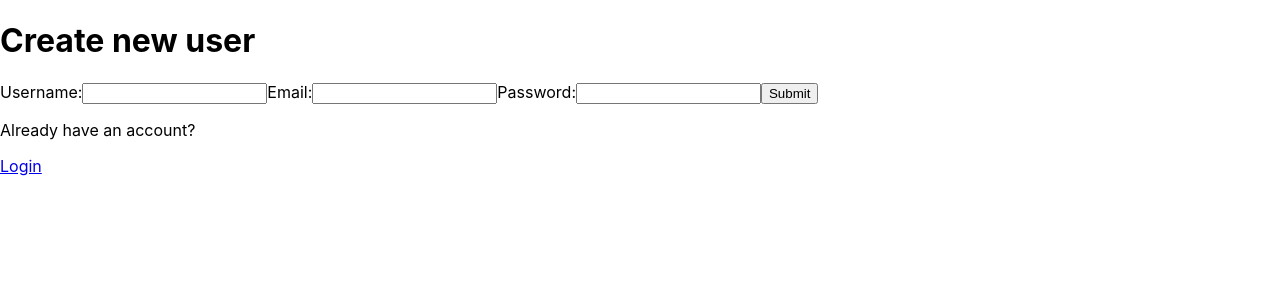
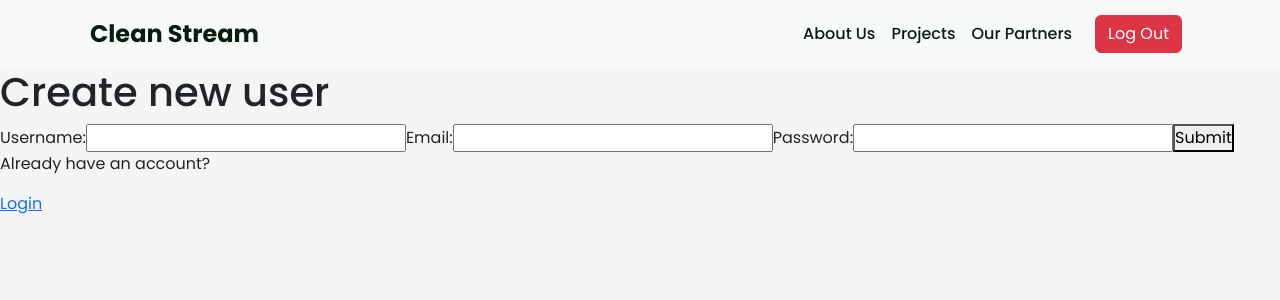
Before and after one commit to MICHAELMUNAVU83/clean-stream, a React (Create React App) app in the folder client/: page / in a window 1280 px wide. Shown: the top 300 px of the page. Built offline with nearby package versions, Linux system fonts and the light colour scheme; no server answers.

Commit message:
added navbar

```diff
--- a/client/public/index.html
+++ b/client/public/index.html
@@ -24,7 +24,12 @@
       work correctly both with client-side routing and a non-root public URL.
       Learn how to configure a non-root public URL by running `npm run build`.
     -->
-    <title>React App</title>
+    <!-- CSS only -->
+<link href="https://cdn.jsdelivr.net/npm/bootstrap@5.2.3/dist/css/bootstrap.min.css" rel="stylesheet" integrity="sha384-rbsA2VBKQhggwzxH7pPCaAqO46MgnOM80zW1RWuH61DGLwZJEdK2Kadq2F9CUG65" crossorigin="anonymous">
+<!-- JavaScript Bundle with Popper -->
+<script src="https://cdn.jsdelivr.net/npm/bootstrap@5.2.3/dist/js/bootstrap.bundle.min.js" integrity="sha384-kenU1KFdBIe4zVF0s0G1M5b4hcpxyD9F7jL+jjXkk+Q2h455rYXK/7HAuoJl+0I4" crossorigin="anonymous"></script>
+<link rel="stylesheet" href="https://cdnjs.cloudflare.com/ajax/libs/font-awesome/4.7.0/css/font-awesome.min.css">
+<title>React App</title>
   </head>
   <body>
     <noscript>You need to enable JavaScript to run this app.</noscript>
--- a/client/src/App.js
+++ b/client/src/App.js
@@ -3,6 +3,7 @@ import SignUp from "./SignUp";
 import { BrowserRouter as Router, Routes, Route } from "react-router-dom";
 import Hello from "./Hello";
 import Login from "./Login";
+import NavBar from "./components/NavBar";
 
 function App() {
   const [storedToken, setStoredToken] = useState(localStorage.getItem("token"));
@@ -10,14 +11,32 @@ function App() {
     console.log(storedToken);
   }, [storedToken]);
 
+  //
+
+  const [user, setUser] = useState(null);
+  useEffect(() => {
+    fetch("/api/v1/profile ", {
+      method: "GET",
+      headers: {
+        Accepts: "application/json",
+        "Content-Type": "application/json",
+        Authorization: `Bearer ${localStorage.token}`,
+      },
+    })
+      .then((res) => res.json())
+      .then((data) => setUser(data.user));
+  }, []);
+
+
   return (
     <div>
       <Router>
+        <NavBar user={user} setStoredToken={setStoredToken} />
         <Routes>
           {storedToken ? (
             <Route
               path="/"
-              element={<Hello setStoredToken={setStoredToken} />}
+              element={<Hello user={user} setStoredToken={setStoredToken} />}
             />
           ) : (
             <Route
--- a/client/src/Hello.js
+++ b/client/src/Hello.js
@@ -1,31 +1,10 @@
-import React, { useEffect, useState } from "react";
+import React from "react";
 
-function Hello({ setStoredToken }) {
-  const [name, setName] = useState("");
-  useEffect(() => {
-    fetch("/api/v1/profile ", {
-      method: "GET",
-      headers: {
-        Accepts: "application/json",
-        "Content-Type": "application/json",
-        Authorization: `Bearer ${localStorage.token}`,
-      },
-    })
-      .then((res) => res.json())
-      .then((data) => setName(data.user.username));
-  }, []);
+function Hello({ user, setStoredToken }) {
 
   return (
     <div>
-      Hello {name}
-      <button
-        onClick={() => {
-          localStorage.setItem("token", null);
-          setStoredToken(null);
-        }}
-      >
-        Log out
-      </button>
+      Hello {user? user.username : "Guest"}!
     </div>
   );
 }
--- /dev/null
+++ b/client/src/components/NavBar.js
@@ -0,0 +1,66 @@
+import React from 'react'
+
+const NavBar = ({user, setStoredToken}) => {
+
+    const handleLogOut = () => {
+        localStorage.setItem('token', null)
+        setStoredToken(null)
+    }
+
+
+
+
+  return (
+    <>
+
+<nav className="navbar navbar-expand-lg navbar-light bg-light">
+
+  <div className="container">
+    <button
+      className="navbar-toggler"
+      type="button"
+      data-mdb-toggle="collapse"
+      data-mdb-target="#navbarButtonsExample"
+      aria-controls="navbarButtonsExample"
+      aria-expanded="false"
+      aria-label="Toggle navigation"
+    >
+      <i className="fas fa-bars"></i>
+    </button>
+
+
+    <div className="collapse navbar-collapse" id="navbarButtonsExample">
+
+      <ul className="navbar-nav me-auto mb-2 mb-lg-0">
+        <li className="nav-item">
+          <a className="nav-link brandname" href="/">Clean Stream</a>
+        </li>
+      </ul>
+
+
+      <div className="d-flex align-items-center">
+      <ul className="navbar-nav me-auto mb-2 mb-lg-0">
+        <li className="nav-item content">
+          <a className="nav-link" href="/about">About Us</a>
+        </li>
+        <li className="nav-item content">
+          <a className="nav-link" href="/projects">Projects</a>
+        </li>
+        <li className="nav-item content">
+          <a className="nav-link" href="/">Our Partners</a>
+        </li>
+      </ul>
+        <button onClick={handleLogOut} type="button" className="btn btn-danger me-3">
+          Log Out
+        </button>
+      </div>
+    </div>
+
+  </div>
+  </nav>
+
+    </>
+  )
+}
+
+export default NavBar
--- a/client/src/index.css
+++ b/client/src/index.css
@@ -1,13 +1,62 @@
-body {
-  margin: 0;
-  font-family: -apple-system, BlinkMacSystemFont, 'Segoe UI', 'Roboto', 'Oxygen',
-    'Ubuntu', 'Cantarell', 'Fira Sans', 'Droid Sans', 'Helvetica Neue',
-    sans-serif;
-  -webkit-font-smoothing: antialiased;
-  -moz-osx-font-smoothing: grayscale;
+/* Import rubik font */
+@import url('https://fonts.googleapis.com/css?family=Rubik:400,500,700&display=swap');
+
+/* Import Poppins */
+
+@import url('https://fonts.googleapis.com/css?family=Poppins:400,500,700&display=swap');
+
+/* Root */
+
+:root{
+
+  --poppins: 'Poppins', sans-serif;
+  --rubik: 'Rubik', sans-serif;
+  --bg: #F5F5F5;
+  --lightgreen: #dcece3;
+  --darkgreen: #091d11;
 }
 
-code {
-  font-family: source-code-pro, Menlo, Monaco, Consolas, 'Courier New',
-    monospace;
+body{
+  font-family: var(--poppins);
+  background-color: var(--bg);
 }
+
+*{
+  margin: 0;
+  padding: 0;
+  box-sizing: border-box;
+}
+
+/* Navbar */
+
+.navbar{
+  display: flex;
+  justify-content: space-between;
+  align-items: center;
+  padding: 0.5rem 1rem;
+}
+
+.brandname{
+  font-size: 1.5rem;
+  font-weight: 700;
+ color: var(--darkgreen);
+}
+
+.nav-item.content a{
+  text-decoration: none;
+  color: var(--darkgreen);
+  font-size: 1rem;
+  font-weight: 500;
+  padding: 0.5rem 1rem;
+  border-radius: 5px;
+}
+
+.nav-item.content a:hover{
+  background-color: var(--lightgreen);
+}
+
+
+
+.btn-danger{
+  margin-left: 15px;
+}
--- /dev/null
+++ b/package.json
@@ -0,0 +1,6 @@
+{
+  "dependencies": {
+    "bootstrap": "^5.2.3",
+    "fontawesome": "^5.6.3"
+  }
+}
```
Also changed, not shown: client/src/images/logo.png (added), 1 other file (tests, documents, lock files or other folders).
